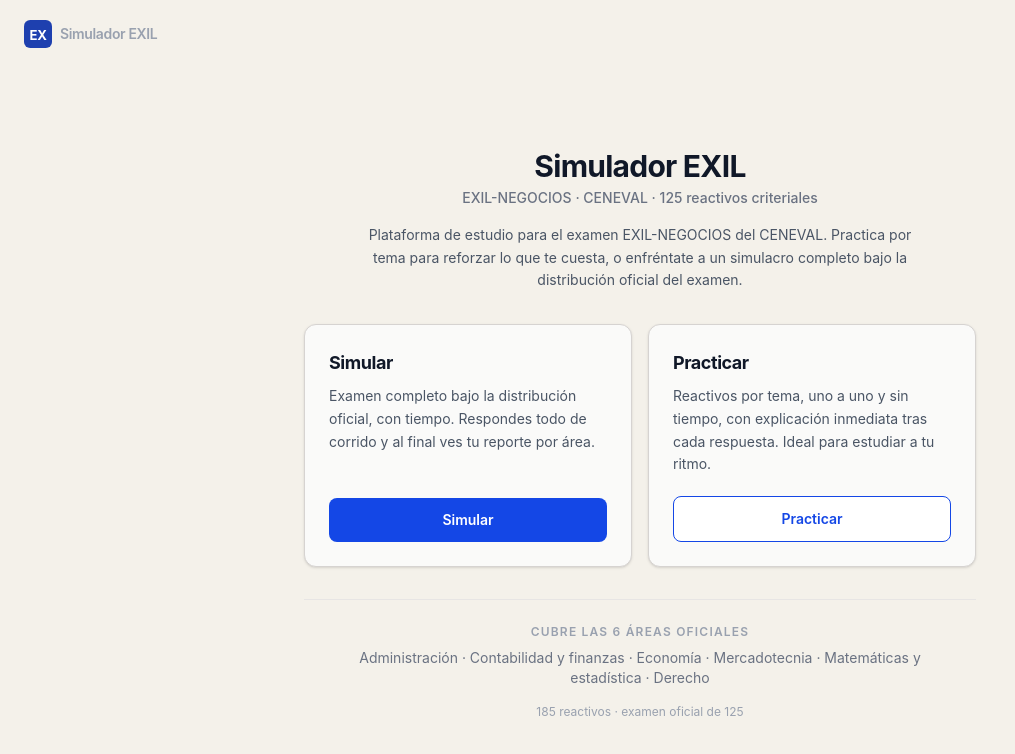
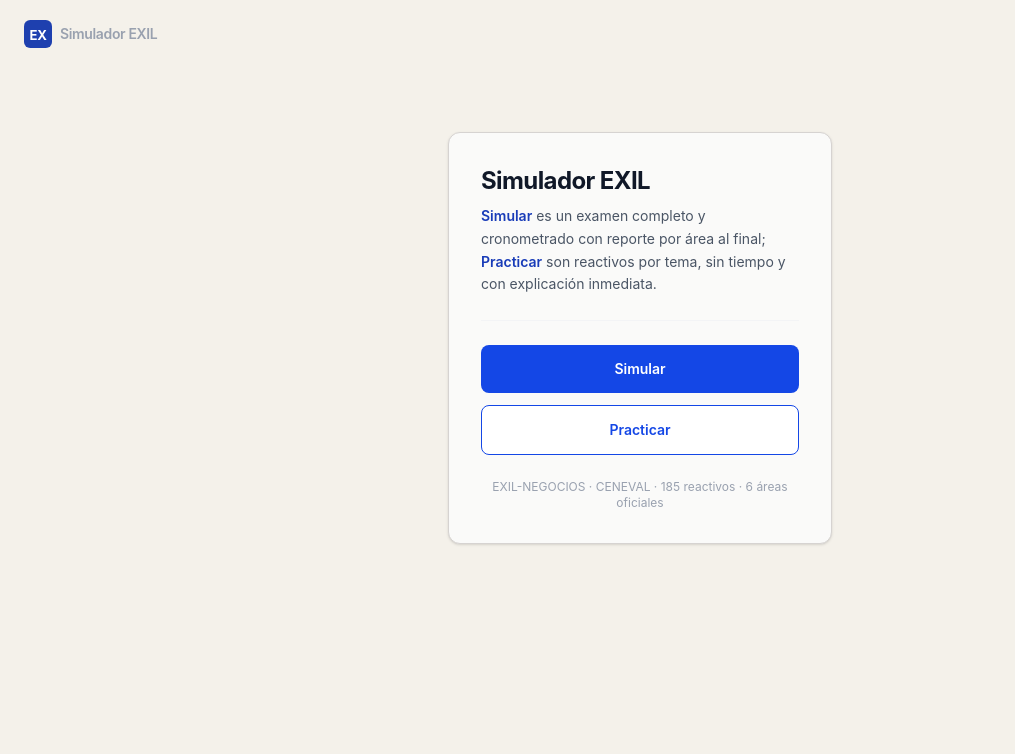
Before and after one commit to gabdiasalejandro/simulador-exil, a React (Vite) app: page / in a window 1280 px wide. Shown: the top 754 px of the page, without its empty margins (0-1015 px from the left). Built offline with nearby package versions, Linux system fonts and the light colour scheme.

Commit message:
feat(ui): landing de una card con explicacion breve y margenes de vista
Vuelve a la card unica: la explicacion de Simular y Practicar va en el parrafo
bajo el titulo (menos texto), y se agregan margenes arriba/abajo a toda la vista
(py en el contenedor, no en la card).

```diff
--- a/src/ui/features/landing/LandingShell.tsx
+++ b/src/ui/features/landing/LandingShell.tsx
@@ -1,6 +1,4 @@
-import type { ReactNode } from 'react';
 import { Button } from '../../atoms/Button/Button';
-import { AREA_CODES, AREA_NOMBRES } from '../../../domain/taxonomy/taxonomy';
 
 export interface LandingShellProps {
   onSimular: () => void;
@@ -28,31 +26,12 @@
   );
 }
 
-/** Tarjeta formal de un modo: nombre, descripción y acción. */
-function ModeCard({
-  title,
-  description,
-  children,
-}: {
-  title: string;
-  description: string;
-  children: ReactNode;
-}) {
-  return (
-    <div className="flex flex-col rounded-xl border border-stone-300 bg-stone-50 p-6 shadow-sm">
-      <h2 className="text-lg font-bold tracking-tight text-gray-900">{title}</h2>
-      <p className="mt-2 flex-1 text-sm leading-relaxed text-gray-600">{description}</p>
-      <div className="mt-5">{children}</div>
-    </div>
-  );
-}
-
 /**
  * Pantalla de inicio del simulador.
  *
- * Hero con el propósito de la app, dos tarjetas de modo (Simular y Practicar)
- * con su explicación, y un pie con la cobertura del banco. Tono sobrio y formal.
- * Solo presentación.
+ * Marca discreta arriba a la izquierda y una card central con los dos modos
+ * activos (Simular y Practicar). La explicación de ambos vive en el párrafo
+ * bajo el título. Tono sobrio. Solo presentación.
  */
 export function LandingShell({ onSimular, onPracticar }: LandingShellProps) {
   return (
@@ -65,63 +44,38 @@
         </span>
       </header>
 
-      <div className="flex flex-1 items-center justify-center px-6 py-10">
-        <div className="w-full max-w-2xl space-y-8">
-          {/* Hero */}
-          <header className="text-center">
-            <h1 className="text-3xl font-bold tracking-tight text-gray-900">
+      {/* Márgenes arriba y abajo de toda la vista (py en el contenedor) */}
+      <div className="flex flex-1 justify-center px-6 py-16">
+        <section className="w-full max-w-sm self-start rounded-xl border border-stone-300 bg-stone-50 p-8 shadow-sm">
+          <h1 className="text-2xl font-bold tracking-tight text-gray-900">
             Simulador EXIL
           </h1>
-            <p className="mt-1 text-sm font-medium text-gray-500">
-              EXIL-NEGOCIOS · CENEVAL · 125 reactivos criteriales
+          <p className="mt-2 text-sm leading-relaxed text-gray-600">
+            <span className="font-semibold text-blue-800">Simular</span> es un examen
+            completo y cronometrado con reporte por área al final;{' '}
+            <span className="font-semibold text-blue-800">Practicar</span> son reactivos
+            por tema, sin tiempo y con explicación inmediata.
           </p>
-            <p className="mx-auto mt-4 max-w-xl text-sm leading-relaxed text-gray-600">
-              Plataforma de estudio para el examen EXIL-NEGOCIOS del CENEVAL.
-              Practica por tema para reforzar lo que te cuesta, o enfréntate a un
-              simulacro completo bajo la distribución oficial del examen.
-            </p>
-          </header>
 
-          {/* Modos */}
-          <section className="grid gap-4 sm:grid-cols-2">
-            <ModeCard
-              title="Simular"
-              description="Examen completo bajo la distribución oficial, con tiempo. Respondes todo de corrido y al final ves tu reporte por área."
-            >
+          <div className="mt-6 grid gap-3 border-t border-gray-100 pt-6">
             <Button
               label="Simular"
               variant="primary"
               onClick={onSimular}
-                className="w-full py-3 text-base"
+              className="w-full py-3.5 text-base"
             />
-            </ModeCard>
-
-            <ModeCard
-              title="Practicar"
-              description="Reactivos por tema, uno a uno y sin tiempo, con explicación inmediata tras cada respuesta. Ideal para estudiar a tu ritmo."
-            >
             <Button
               label="Practicar"
               variant="secondary"
               onClick={onPracticar}
-                className="w-full py-3 text-base"
+              className="w-full py-3.5 text-base"
             />
-            </ModeCard>
+          </div>
+
+          <p className="mt-6 text-center text-xs text-gray-400">
+            EXIL-NEGOCIOS · CENEVAL · 185 reactivos · 6 áreas oficiales
+          </p>
         </section>
-
-          {/* Cobertura del banco */}
-          <footer className="border-t border-stone-200 pt-6 text-center">
-            <p className="text-xs font-semibold uppercase tracking-widest text-gray-400">
-              Cubre las 6 áreas oficiales
-            </p>
-            <p className="mx-auto mt-2 max-w-xl text-sm text-gray-500">
-              {AREA_CODES.map((code) => AREA_NOMBRES[code]).join(' · ')}
-            </p>
-            <p className="mt-4 text-xs text-gray-400">
-              185 reactivos · examen oficial de 125
-            </p>
-          </footer>
-        </div>
       </div>
     </main>
   );
```
Also changed, not shown: 1 other file (tests, documents, lock files or other folders). Lines whose indentation alone changed are shown as unchanged.
